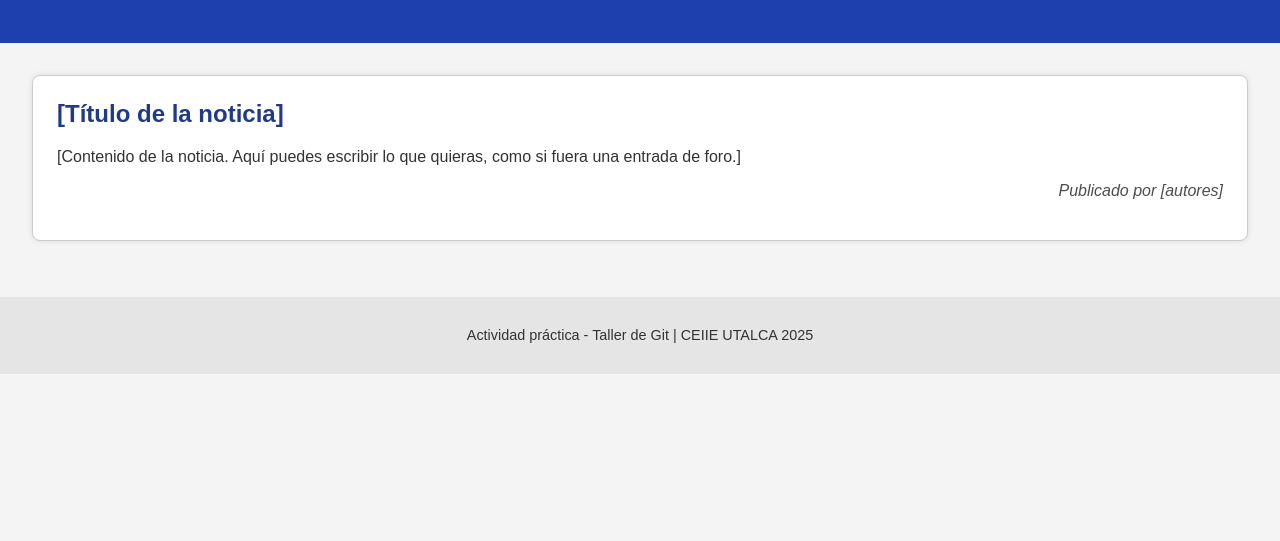
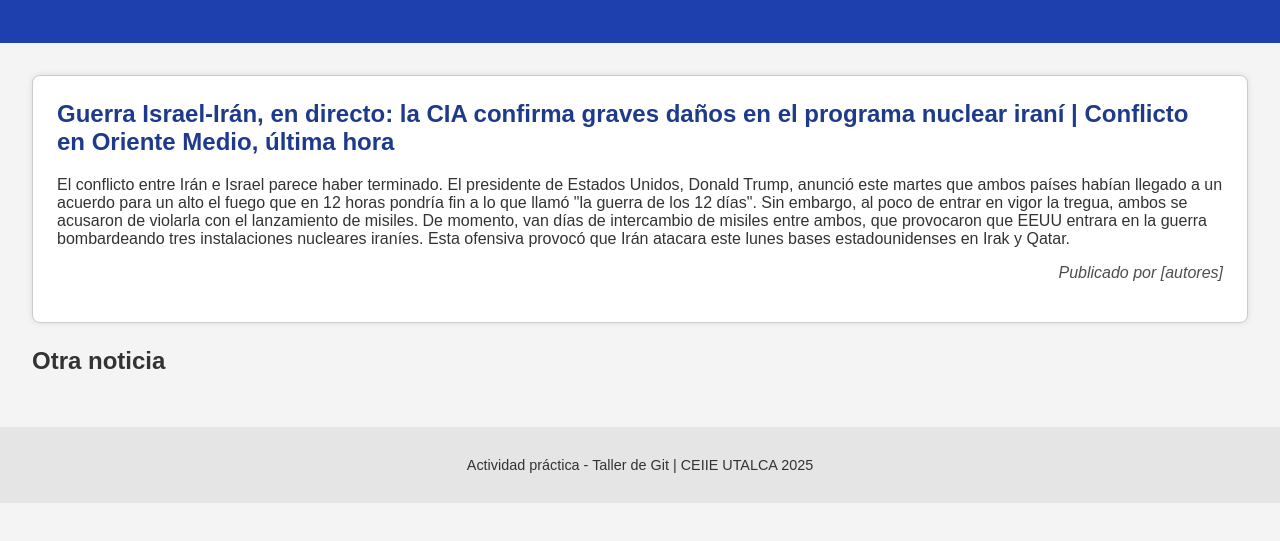
Before and after one commit to BastianCaur0307/Taller-Git-UTALCA-2025, a plain HTML site: page index.html in a window 1280 px wide. Shown: the part 85-626 px from the top of the page. Drawn offline with Linux system fonts and the light colour scheme.

Commit message:
Agregue contenido a la noticia 1

```diff
--- a/index.html
+++ b/index.html
@@ -13,9 +13,13 @@
 
   <main>
     <section class="noticia">
-      <h2>[Título de la noticia]</h2>
-      <p>[Contenido de la noticia. Aquí puedes escribir lo que quieras, como si fuera una entrada de foro.]</p>
+      <h2>Guerra Israel-Irán, en directo: la CIA confirma graves daños en el programa nuclear iraní | Conflicto en Oriente Medio, última hora</h2>
+      <p> El conflicto entre Irán e Israel parece haber terminado. El presidente de Estados Unidos, Donald Trump, anunció este martes que ambos países habían llegado a un acuerdo para un alto el fuego que en 12 horas pondría fin a lo que llamó "la guerra de los 12 días". Sin embargo, al poco de entrar en vigor la tregua, ambos se acusaron de violarla con el lanzamiento de misiles. De momento, van días de intercambio de misiles entre ambos, que provocaron que EEUU entrara en la guerra bombardeando tres instalaciones nucleares iraníes. Esta ofensiva provocó que Irán atacara este lunes bases estadounidenses en Irak y Qatar.
       <p class="autor">Publicado por [autores]</p>
+    </section>
+
+    <section>
+      <h2> Otra noticia </h2>
     </section>
 
   </main>
```
